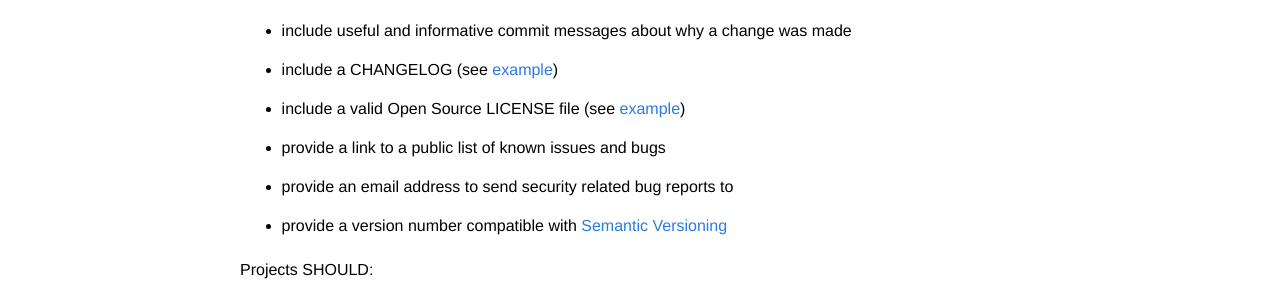
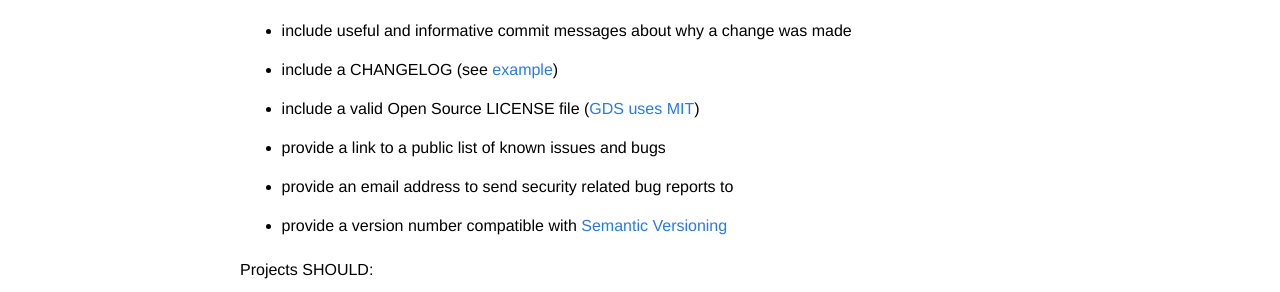
Before and after one commit to alphagov/gds-operations.github.io, a Jekyll site: the page built from guidelines.md, in a window 1280 px wide. Shown: the part 414-706 px from the top of the page. Built offline with Jekyll 4.4.1, drawn with Linux system fonts in a browser that asks for light colours.

Commit message:
Add license example
Fixes #11

```diff
--- a/guidelines.md
+++ b/guidelines.md
@@ -16,7 +16,7 @@ Projects MUST:
 * include a README
 * include useful and informative commit messages about why a change was made
 * include a CHANGELOG (see [example](https://metacpan.org/module/CPAN::Changes::Spec))
-* include a valid Open Source LICENSE file (see [example](http://opensource.org/licenses))
+* include a valid Open Source LICENSE file ([GDS uses MIT](https://github.com/alphagov/styleguides/blob/master/licensing.md))
 * provide a link to a public list of known issues and bugs
 * provide an email address to send security related bug reports to
 * provide a version number compatible with [Semantic Versioning](https://semver.org/spec/v2.0.0.html)
```
